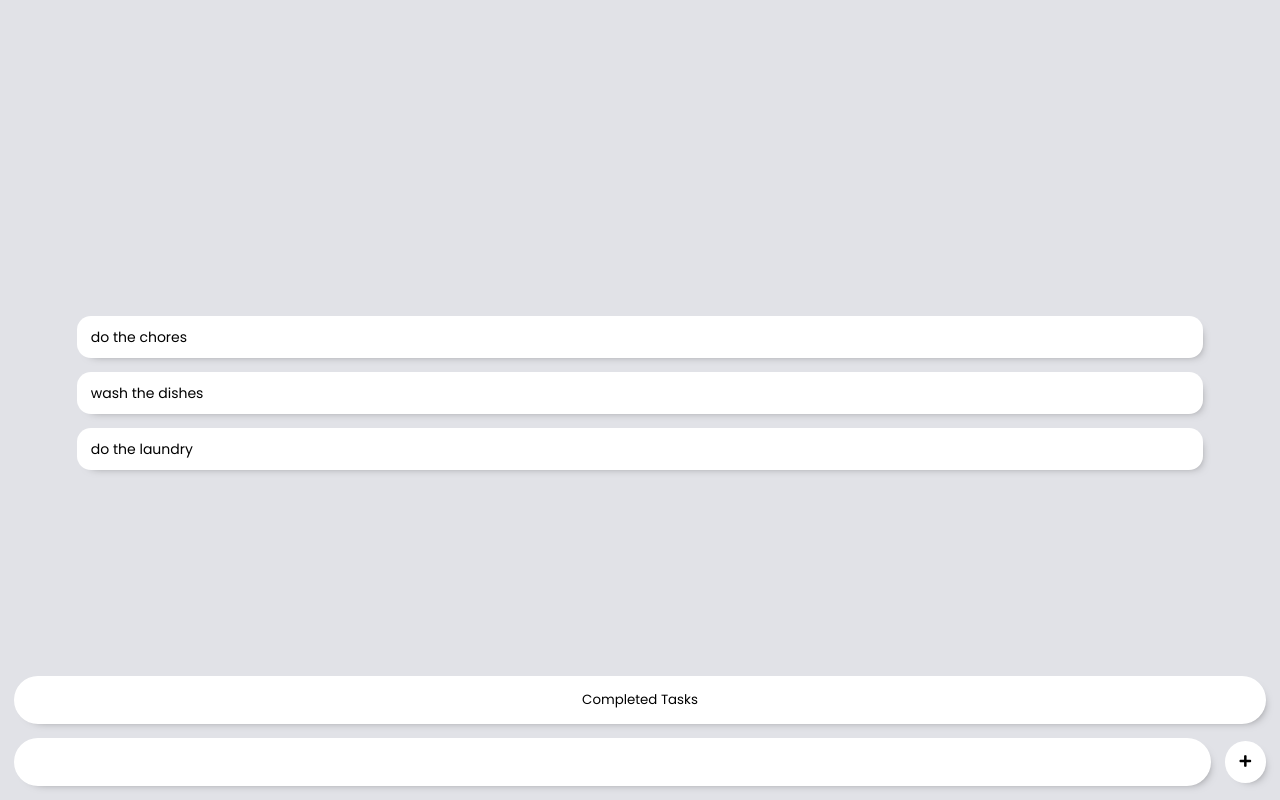
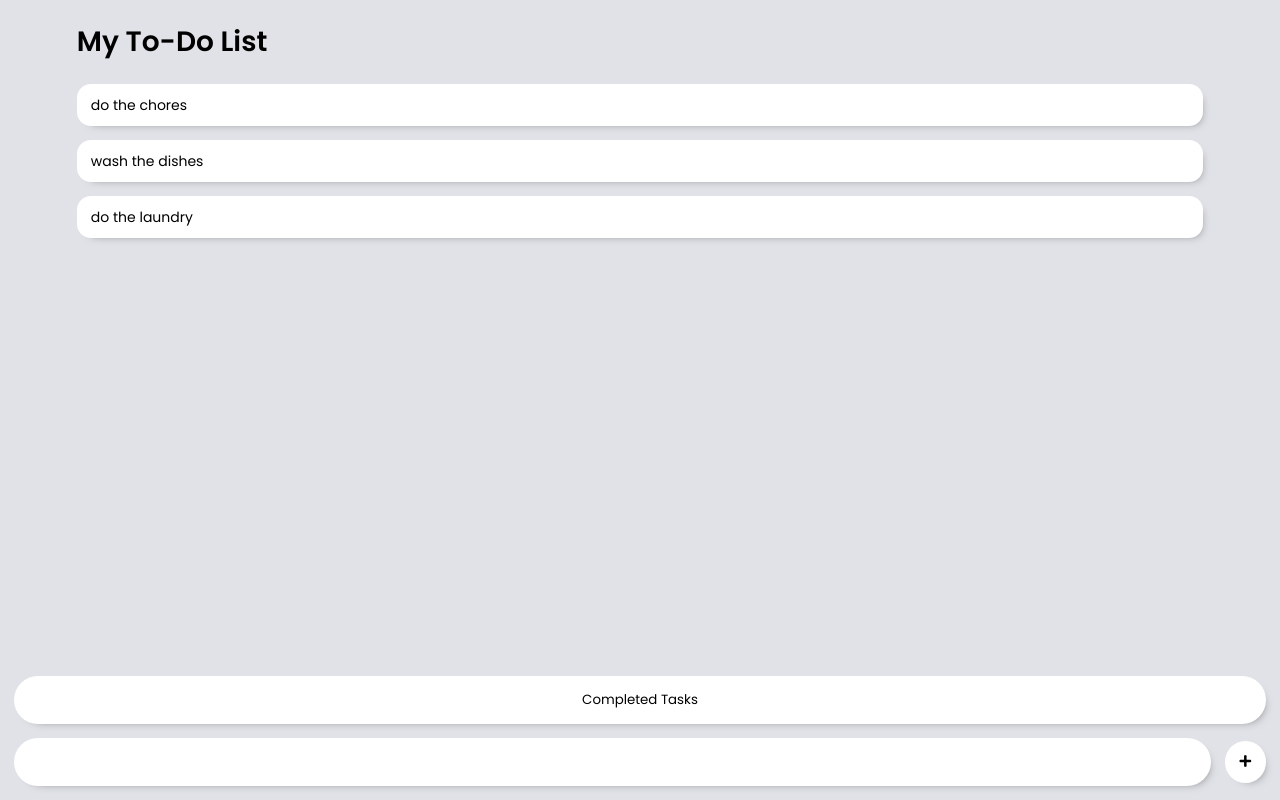
Before and after one commit to rontoyhacao/to-do-list, a plain HTML site: page index.html in a window 1280 px wide. Drawn offline with Linux system fonts and the light colour scheme.

Commit message:
Heading added

```diff
--- a/assets/styles/scss/_base.scss
+++ b/assets/styles/scss/_base.scss
@@ -1,4 +1,4 @@
-@import url('https://fonts.googleapis.com/css2?family=Poppins&display=swap');
+@import url('https://fonts.googleapis.com/css2?family=Poppins:wght@400;600&display=swap');
 
 // variables
 $base: #E1E2E7;
@@ -54,11 +54,16 @@ html {
 * {
     font-family: 'Poppins', sans-serif;
 }
+h1, h2, h3, h4, h5, h6 {
+    font-family: 'Poppins', sans-serif;
+    font-size: 2rem;
+    font-weight: 600;
+}
 
 body {
     background-color: $base;
     height: 100vh;
-    display: flex;
-    align-items: center;
-    justify-content: center;
+    // display: flex;
+    // align-items: center;
+    // justify-content: center;
 }
--- a/assets/styles/scss/_components.scss
+++ b/assets/styles/scss/_components.scss
@@ -10,6 +10,7 @@ button {
     border: none;
     background: white;
     padding: 1rem;
+    cursor: pointer;
 }
 button[type="submit"] {
     display: flex;
--- a/assets/styles/scss/_layout.scss
+++ b/assets/styles/scss/_layout.scss
@@ -1,3 +1,7 @@
+header {
+    @include wide-container;
+    padding: 2rem 0;
+}
 main {
     @include wide-container;
     .input-container {
--- a/index.html
+++ b/index.html
@@ -14,15 +14,18 @@
         <link rel="stylesheet" href="https://cdnjs.cloudflare.com/ajax/libs/font-awesome/5.15.3/css/all.min.css" integrity="sha512-iBBXm8fW90+nuLcSKlbmrPcLa0OT92xO1BIsZ+ywDWZCvqsWgccV3gFoRBv0z+8dLJgyAHIhR35VZc2oM/gI1w==" crossorigin="anonymous" />
     </head>
     <body>
+        <header>
+            <h1>My To-Do List</h1>
+        </header>
         <main>
             <div class="input-container">
                 <div class="input-container__upper">
                     <button class="completed-btn">Completed Tasks</button>
                 </div>
-                <div class="input-container__lower">
+                <form class="input-container__lower">
                     <input type="text" name="" id="">
                     <button type="submit"><i class="fas fa-plus"></i></button>
-                </div>
+                </form>
             </div>
             <div class="main-container">
                 <ul>
```
Also changed, not shown: assets/styles/styles.css, 1 other file.
